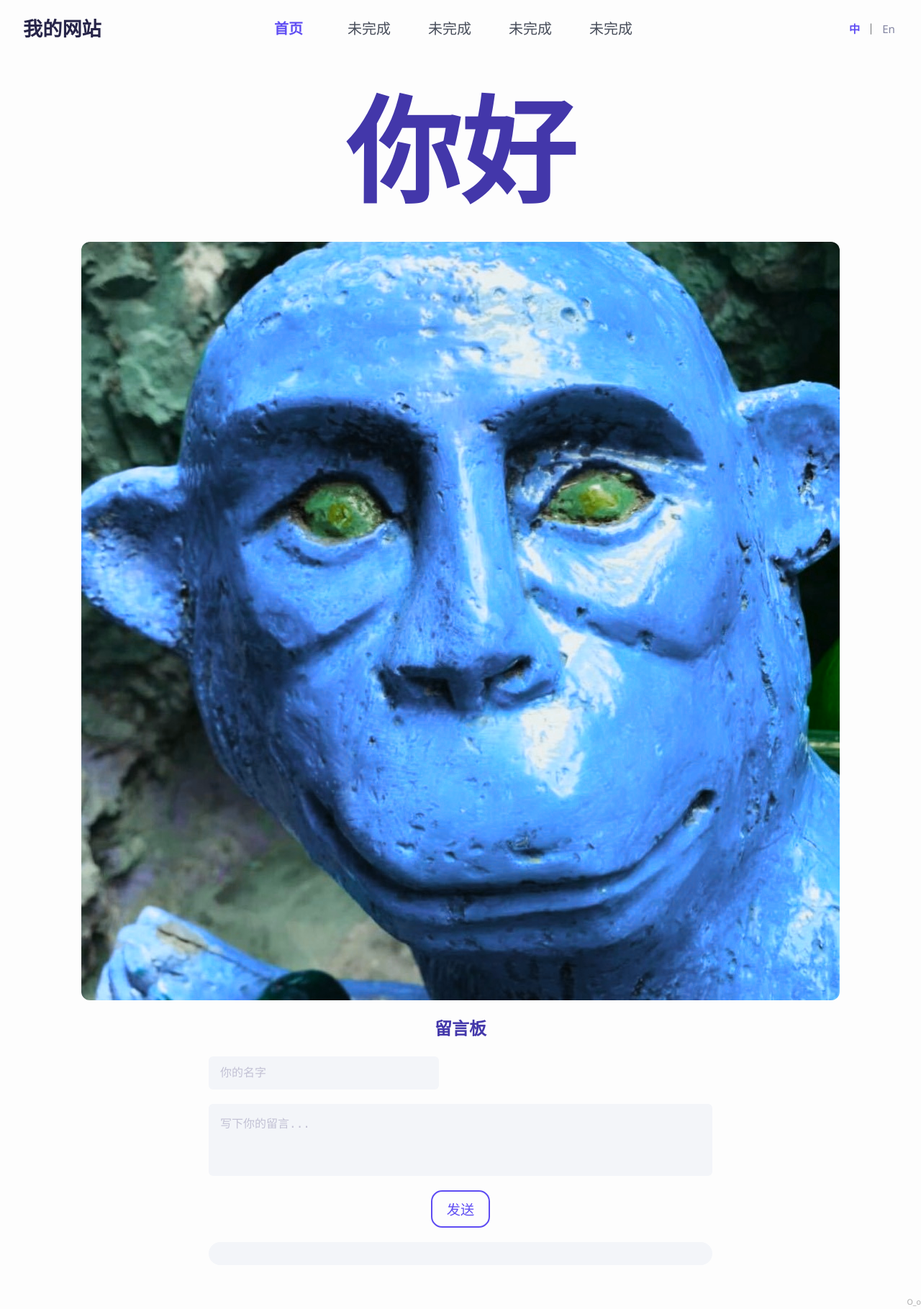
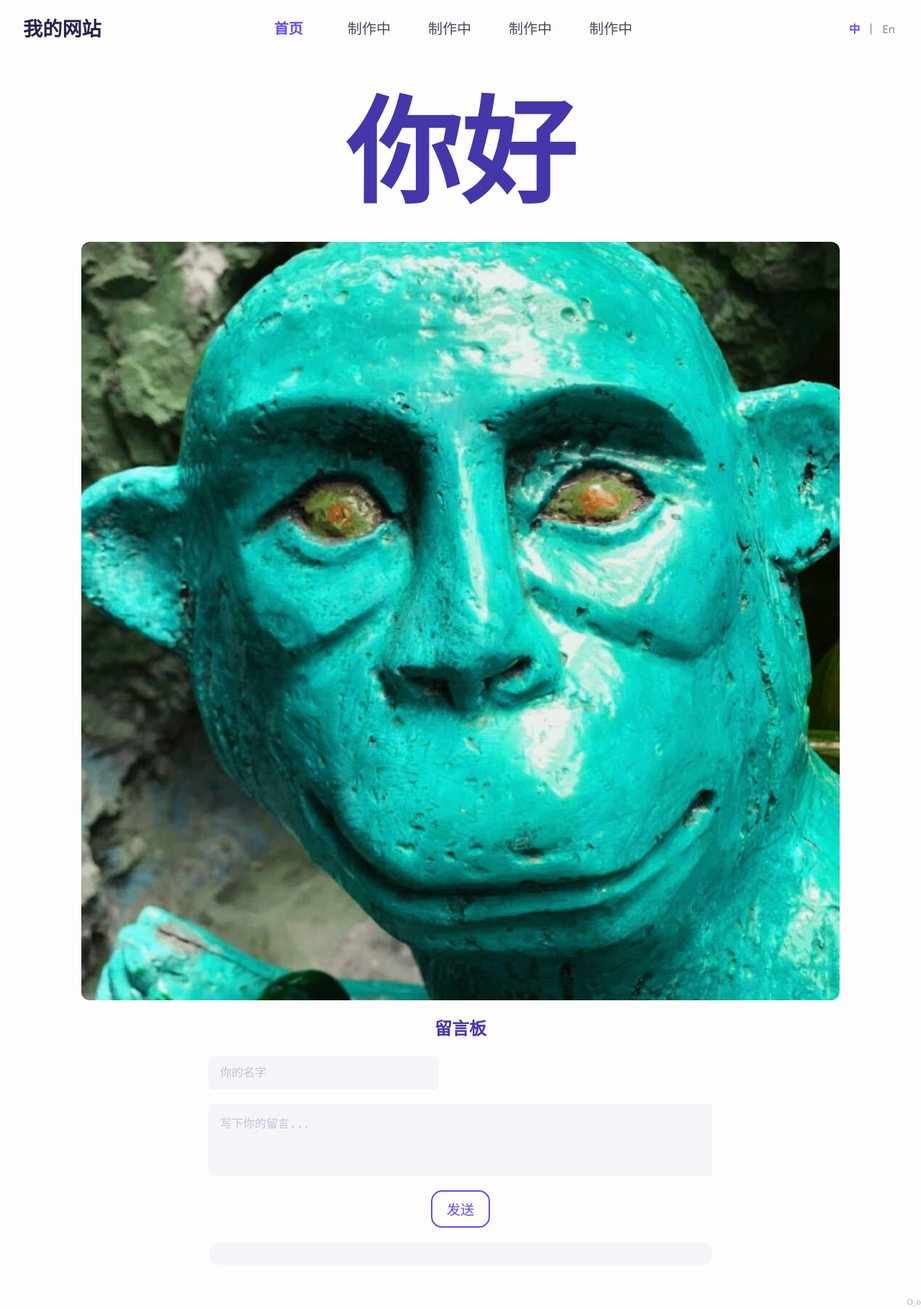
Before and after one commit to shizhongyu7/mysite, a Flask app: page / in a window 1280 px wide. Shown: the whole page at 72% size. Run offline with Flask 3, Linux system fonts and the light colour scheme; data that the repository does not hold is empty.

Commit message:
add icon

```diff
--- a/app.py
+++ b/app.py
@@ -20,7 +20,7 @@
         'submit': '发送',
         'switch': 'English',
         'guestbook': '留言板',
-        'nothing': '未完成'
+        'nothing': '制作中'
     },
     'en': {
         'title': "My Site",
@@ -108,6 +108,7 @@
     if code in ['zh', 'en']:
         resp.set_cookie('lang', code, max_age=60 * 60 * 24 * 365)
     return resp
+
 @app.route('/nothing')
 def nothing():
     t, lang = get_translations()
--- a/static/css/style.css
+++ b/static/css/style.css
@@ -157,7 +157,7 @@
   height: auto;
   border-radius: 12px;
   object-fit: contain;
-  animation: colorShift 20s infinite alternate;
+  animation: colorShift 30s infinite alternate;
   filter: hue-rotate(0deg);
   margin: 0 auto;
   margin-bottom: 20px;
--- /dev/null
+++ b/static/img/favicon_io/about.txt
@@ -0,0 +1,6 @@
+This favicon was generated using the following font:
+
+- Font Title: New Amsterdam
+- Font Author: undefined
+- Font Source: https://fonts.gstatic.com/s/newamsterdam/v1/YA9Vr02Y5lucHqUlbEe51kBtl7mGiv_Q7dA.ttf
+- Font License: undefined)
--- a/templates/base.html
+++ b/templates/base.html
@@ -5,6 +5,10 @@
   <meta name="viewport" content="width=device-width, initial-scale=1">
 
   <link rel="stylesheet" href="{{ url_for('static', filename='css/style.css') }}">
+  <link rel="apple-touch-icon" sizes="180x180" href="{{ url_for('static', filename='img/favicon_io/apple-touch-icon.png') }}">
+  <link rel="icon" type="image/png" sizes="32x32" href="{{ url_for('static', filename='img/favicon_io/favicon-32x32.png') }}">
+  <link rel="icon" type="image/png" sizes="16x16" href="{{ url_for('static', filename='img/favicon_io/favicon-16x16.png') }}">
+  <link rel="manifest" href="{{ url_for('static', filename='img/favicon_io/site.webmanifest') }}">
   {% block head %}{% endblock %}
 </head>
 <body>
```
Also changed, not shown: static/img/favicon_io/android-chrome-192x192.png (added), static/img/favicon_io/android-chrome-512x512.png (added), static/img/favicon_io/apple-touch-icon.png (added), static/img/favicon_io/favicon-16x16.png (added), static/img/favicon_io/favicon-32x32.png (added), static/img/favicon_io/favicon.ico (added), static/img/favicon_io/site.webmanifest (added), 1 other file.
